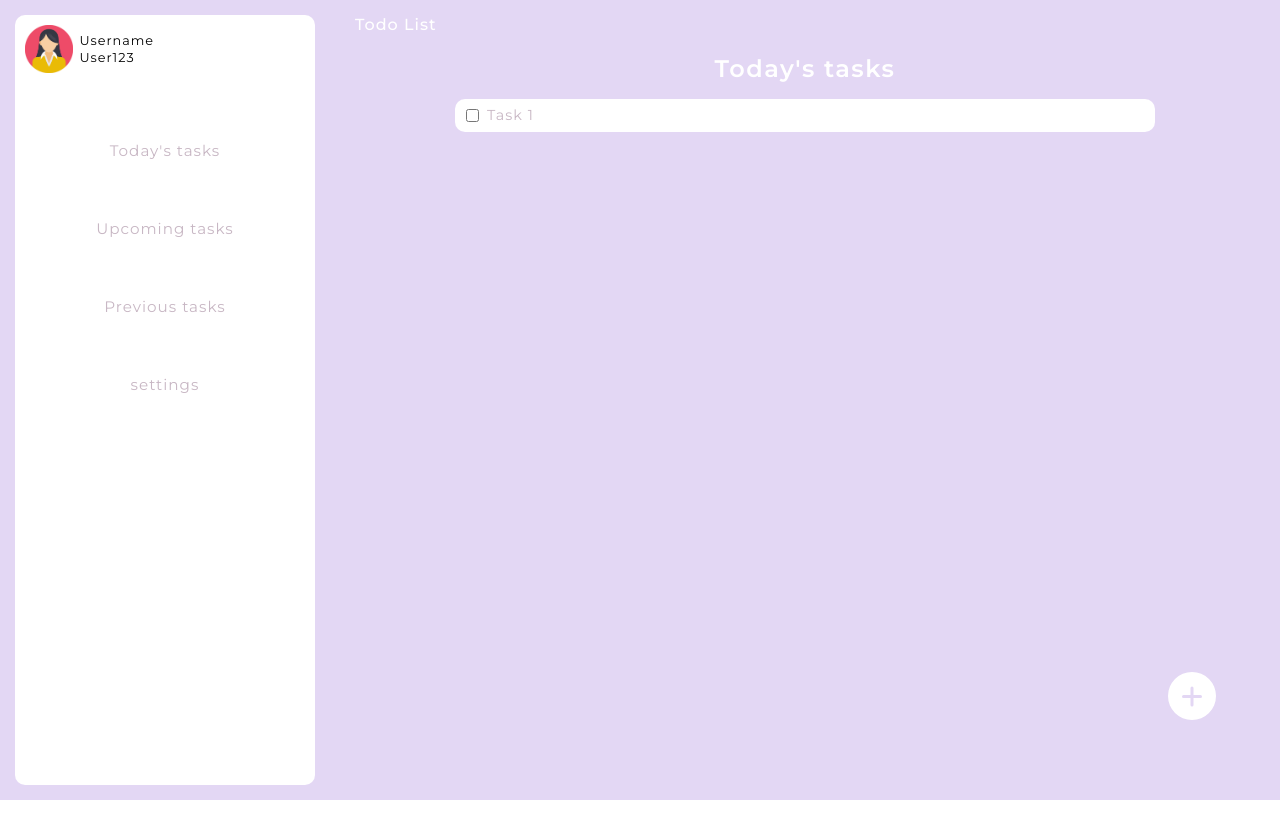
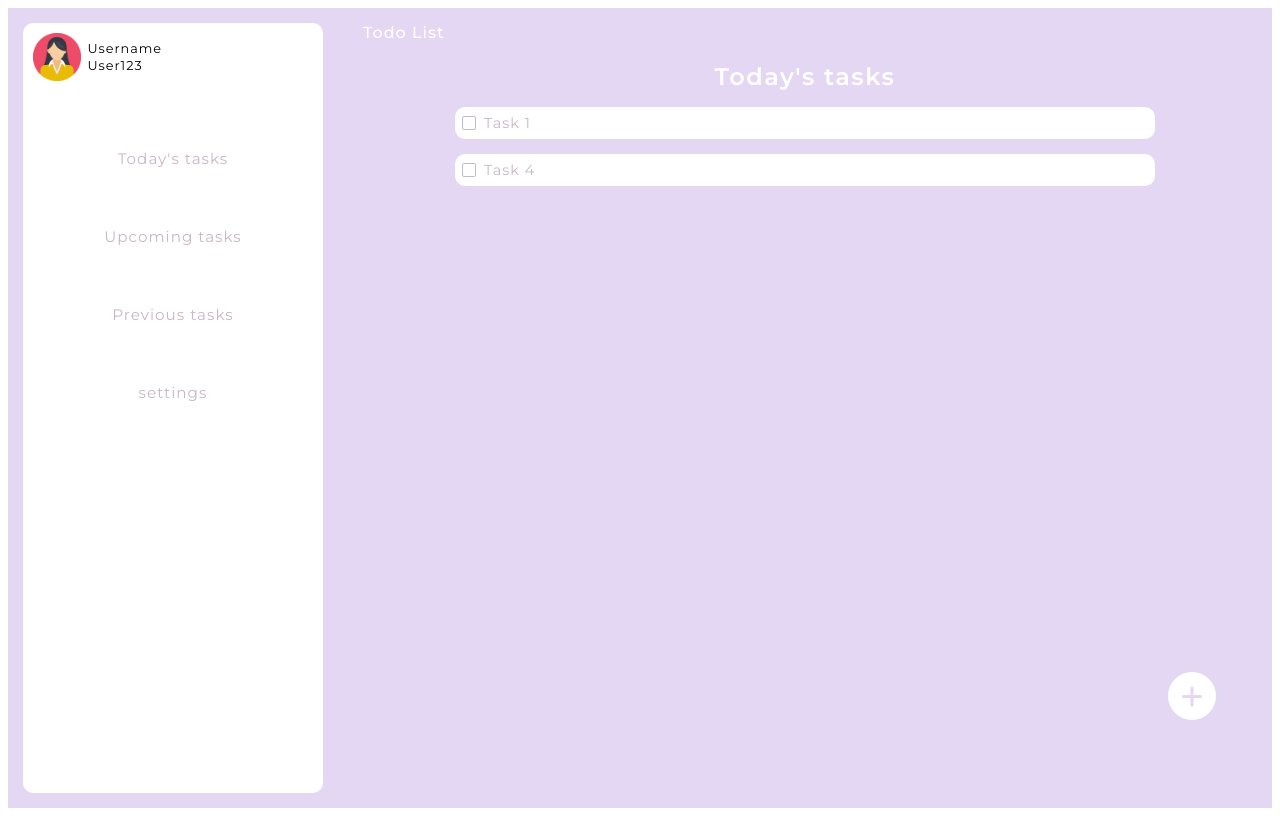
Before and after one commit to IkramMaizi/Todo-List, a React (Create React App) app: page / in a window 1280 px wide. Built offline with nearby package versions, Linux system fonts and the light colour scheme.

Commit message:
handled checking tasks as done

```diff
--- a/src/App.css
+++ b/src/App.css
@@ -6,6 +6,7 @@
   font-weight: 400;
   letter-spacing: 1px;
   min-height: 100vh;
+  width: 100%;
 }
 p{margin: 0;}
 .nav--menu{
@@ -89,8 +90,38 @@ p{margin: 0;}
   max-width: 700px;
   align-self: center;
   justify-self: center;
+  align-items: center;
   box-sizing: border-box;
 }
+
+.checkbox--container{
+  width: 12px;
+  height: 12px;
+  border: 1px solid #c8b7c4;
+  border-radius: 2px;
+  cursor: pointer;
+}
+.checkbox{
+  display: none;
+}
+
+.checkmark {
+  display: none;
+}
+
+.checkbox--container input:checked ~ .checkmark{
+  display: block;
+  left: 4px;
+  width: 3px;
+  height: 8px;
+  position: relative;
+  border: solid #c8b7c4;
+  border-width: 0 2px 2px 0;
+  -webkit-transform: rotate(45deg);
+  -ms-transform: rotate(45deg);
+  transform: rotate(45deg);
+}
+
 .tasks--list{
   list-style: none;
   list-style-type: none;
@@ -100,12 +131,17 @@ p{margin: 0;}
   row-gap: 15px;
 
 }
+.task--title{
+  font-size: .9rem;
+  margin-left: 8px;
+  color: #c8b7c4;
+}
 
 
-
-.task--title{
+.task--title--checked{
+  text-decoration: line-through;
   font-size: .9rem;
-  margin-left: 5px;
+  margin-left: 8px;
   color: #c8b7c4;
 }
 input{
--- a/src/App.js
+++ b/src/App.js
@@ -4,7 +4,7 @@ import React from"react";
 import NewTask from './components/NewTask';
 
 function App() {
-  const [taskList, setTaskList]= React.useState([newTask("Task 1", 1), newTask("Task 2", 2), newTask("Task 3", 3)]);
+  const [taskList, setTaskList]= React.useState([newTask("Task 1", 1), newTask("Task 2", 2), newTask("Task 3", 3), newTask("Task 4", 1)]);
   const [currentWindow, setCurrentWindow]= React.useState(1);
   const [newTaskTrigger, setNewTaskTrigger]= React.useState(false);
 
@@ -48,13 +48,24 @@ function App() {
     setNewTaskTrigger(false);
   }
 
+  function handleCheckboxChange(task){
+    setTaskList((prev) => {
+      return prev.map((t) =>
+          t.title === task.title ? { ...t, type:3, isDone: !t.isDone } : t
+      );
+  });
+  }
+
   const tasksElements= taskList.map((task)=>{
     console.log("map function entered");
     if(task.type===currentWindow)
     return(
-    <li className="task--container">
-      <input type="checkbox" className="checkbox"></input>
-      <p className="task--title">{task.title}</p>
+    <li className="task--container" key={task.title}>
+    <label class="checkbox--container" htmlFor={`taskCheckbox-${task.title}`}>
+      <input type="checkbox" className="checkbox" id={`taskCheckbox-${task.title}`} onChange={() => handleCheckboxChange(task)} checked={task.isDone || false} ></input>
+      <div className="checkmark"></div>
+      </label>
+      <p className={task.isDone ? 'task--title--checked' : 'task--title'}>{task.title}</p>
     </li>
   )
 else{
--- a/src/components/NewTask.js
+++ b/src/components/NewTask.js
@@ -8,6 +8,11 @@ function NewTask(props) {
     const [title, setTitle]= React.useState("");
     const [type, setType]= React.useState(1);
     const [date, setDate] = React.useState(new Date());
+    React.useEffect(() => {
+      setTitle("");
+      setType(1);
+      setDate(new Date())
+     }, [props.trigger])
     function handleChange(event){
       setTitle(event.target.value)
     }
--- a/src/index.css
+++ /dev/null
@@ -1,13 +0,0 @@
-body {
-  margin: 0;
-  font-family: -apple-system, BlinkMacSystemFont, 'Segoe UI', 'Roboto', 'Oxygen',
-    'Ubuntu', 'Cantarell', 'Fira Sans', 'Droid Sans', 'Helvetica Neue',
-    sans-serif;
-  -webkit-font-smoothing: antialiased;
-  -moz-osx-font-smoothing: grayscale;
-}
-
-code {
-  font-family: source-code-pro, Menlo, Monaco, Consolas, 'Courier New',
-    monospace;
-}
--- a/src/index.js
+++ b/src/index.js
@@ -1,6 +1,5 @@
 import React from 'react';
 import ReactDOM from 'react-dom/client';
-import './index.css';
 import App from './App';
 import reportWebVitals from './reportWebVitals';
 
```
Also changed, not shown: src/setupTests.js (deleted, +0 -5 lines), src/logo.svg (deleted).
